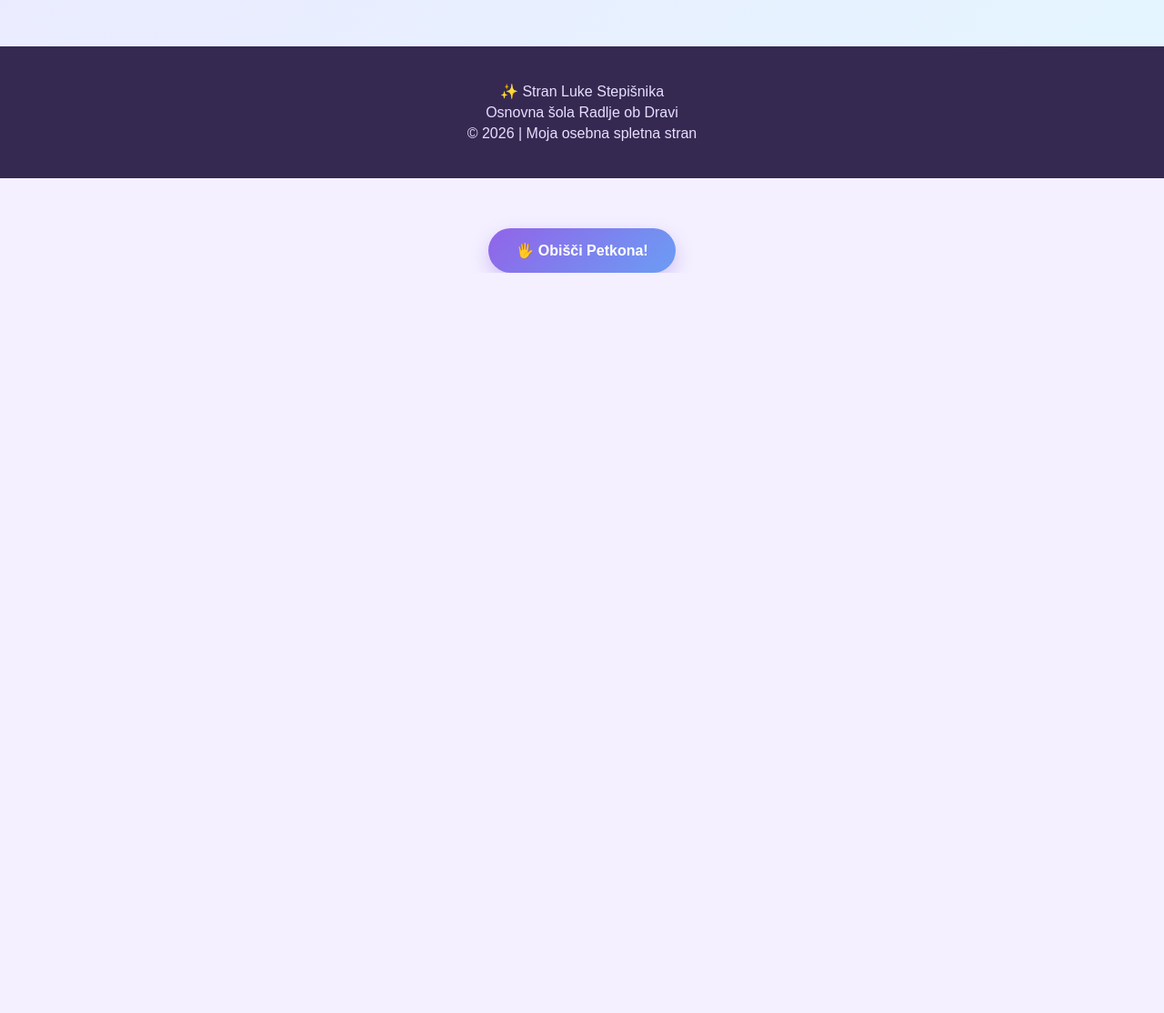
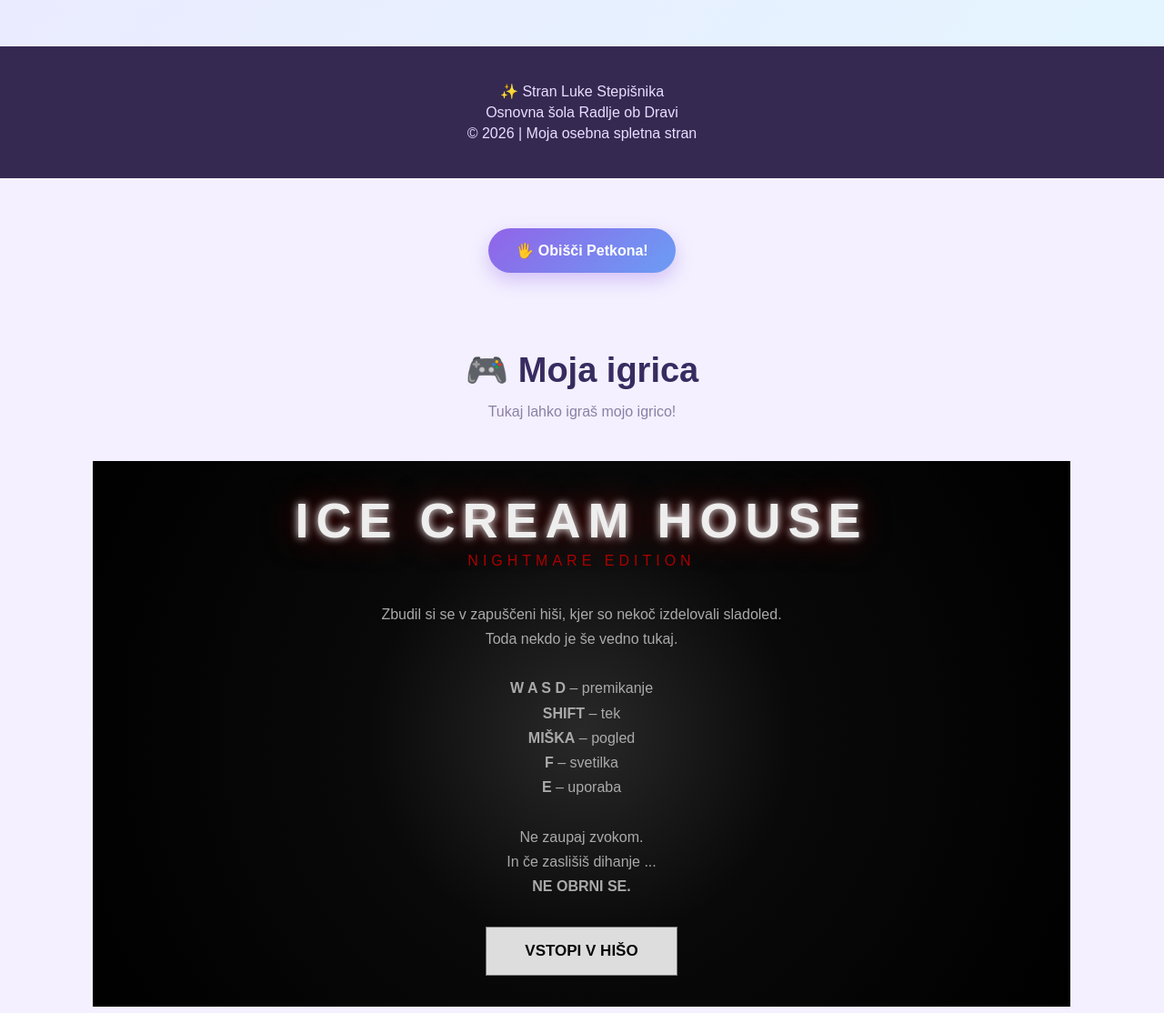
Before and after one commit to Palmusss/Spletna-stran, a plain HTML site: page moja spletna ah stran.html in a window 1280 px wide. Shown: the part 3003-4117 px from the top of the page at 91% size. Before the commit the page ends 3303 px from the top, so only its background shows below. Drawn offline with Linux system fonts and the light colour scheme.

Commit message:
Add game section with embedded iframe
Added a new game section with an embedded iframe for the game.

```diff
--- a/moja spletna ah stran.html
+++ b/moja spletna ah stran.html
@@ -478,3 +478,24 @@ footer p {
         🖐️ Obišči Petkona!
     </a>
 </div>
+
+<!-- MOJA IGRICA -->
+
+<section class="game" id="igrica">
+
+    <h2 class="section-title">🎮 Moja igrica</h2>
+    <p class="section-subtitle">
+        Tukaj lahko igraš mojo igrico!
+    </p>
+
+    <div class="game-box">
+        <iframe
+            src="scary icecream.html"
+            width="100%"
+            height="600"
+            frameborder="0"
+            allowfullscreen>
+        </iframe>
+    </div>
+
+</section>
```
